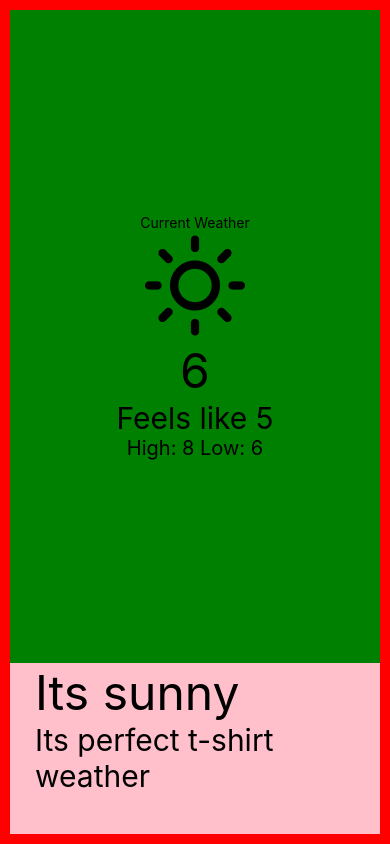
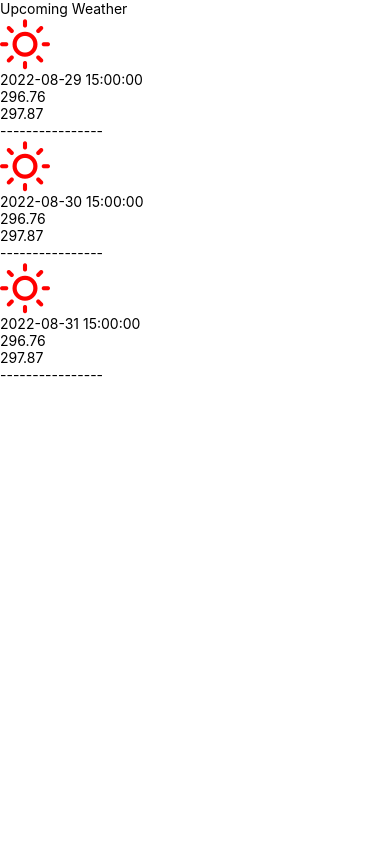
Before and after one commit to Out-A-Time/tutorial-fcc-rn-weather_app, a React Native app: screen / in a window 390 px wide. Built offline with nearby package versions, Linux system fonts and the light colour scheme.

Commit message:
Upcoming Weather. Time 1h11min

```diff
--- a/App.js
+++ b/App.js
@@ -1,12 +1,14 @@
 import { View, Text, SafeAreaView, StyleSheet } from "react-native";
 import CurrentWeather from "./src/components/CurrentWeather";
+import UpcomingWeather from "./src/components/UpcomingWeather";
 
 import React from "react";
 
 const App = () => {
   return (
     <View style={styles.container}>
-      <CurrentWeather />
+      {/* <CurrentWeather /> */}
+      <UpcomingWeather />
     </View>
   );
 };
--- /dev/null
+++ b/src/components/UpcomingWeather.js
@@ -0,0 +1,85 @@
+import React from "react";
+import { SafeAreaView, StyleSheet, Text, FlatList, View } from "react-native";
+import { Feather } from "@expo/vector-icons";
+
+const DATA = [
+  {
+    main: {
+      temp_min: 296.76,
+      temp_max: 297.87,
+    },
+    weather: [
+      {
+        main: "Rain",
+      },
+    ],
+    dt_txt: "2022-08-29 15:00:00",
+  },
+  {
+    main: {
+      temp_min: 296.76,
+      temp_max: 297.87,
+    },
+    weather: [
+      {
+        main: "Rain",
+      },
+    ],
+    dt_txt: "2022-08-30 15:00:00",
+  },
+  {
+    main: {
+      temp_min: 296.76,
+      temp_max: 297.87,
+    },
+    weather: [
+      {
+        main: "Rain",
+      },
+    ],
+    dt_txt: "2022-08-31 15:00:00",
+  },
+];
+
+const Item = (props) => {
+  const { dt_txt, temp_min, temp_max, condition } = props;
+  return (
+    <View>
+      <Feather name={"sun"} size={50} color={"red"} />
+      <Text>{dt_txt}</Text>
+      <Text>{temp_min}</Text>
+      <Text>{temp_max}</Text>
+      <Text>----------------</Text>
+    </View>
+  );
+};
+
+const UpcomingWeather = () => {
+  const renderItem = ({ item }) => (
+    <Item
+      condition={item.weather[0].main}
+      dt_txt={item.dt_txt}
+      temp_min={item.main.temp_min}
+      temp_max={item.main.temp_max}
+    />
+  );
+  return (
+    <SafeAreaView style={styles.container}>
+      <Text>Upcoming Weather</Text>
+      <FlatList
+        style
+        data={DATA}
+        renderItem={renderItem}
+        keyExtractor={(item) => item.dt_txt}
+      />
+    </SafeAreaView>
+  );
+};
+
+const styles = StyleSheet.create({
+  container: {
+    flex: 1,
+  },
+});
+
+export default UpcomingWeather;
```
